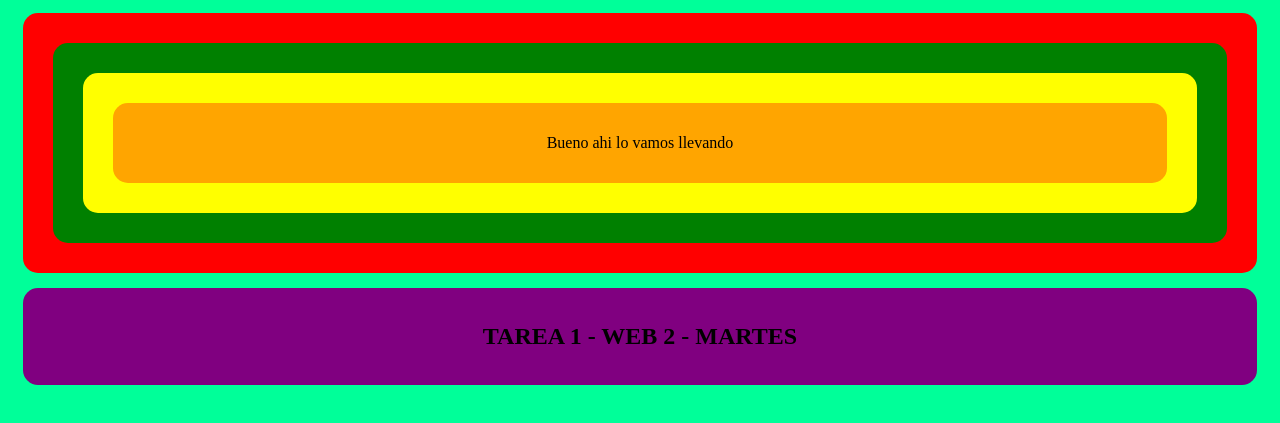
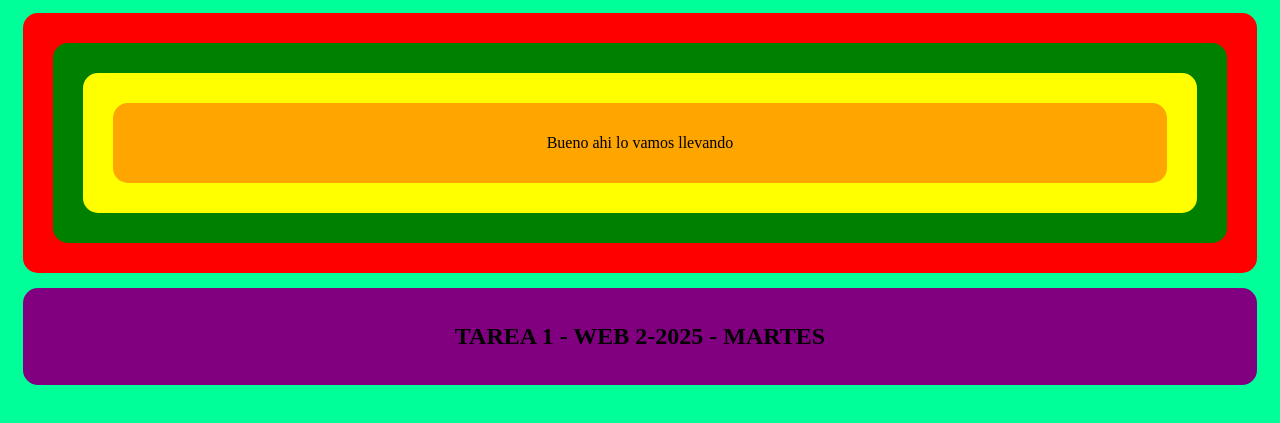
Before and after one commit to Kamiko999/TAREA1, a plain HTML site: page index.html in a window 1280 px wide. Shown: the part 127-550 px from the top of the page. Drawn offline with Linux system fonts and the light colour scheme.

Commit message:
index.html

```diff
--- a/index.html
+++ b/index.html
@@ -23,8 +23,9 @@
     </div>
 
     <div class="cajon6">
-        <h2>TAREA 1 - WEB 2 - MARTES</h2>
+        <h2>TAREA 1 - WEB 2-2025 - MARTES</h2>
     </div>
 
 </body>
+
 </html>
```
